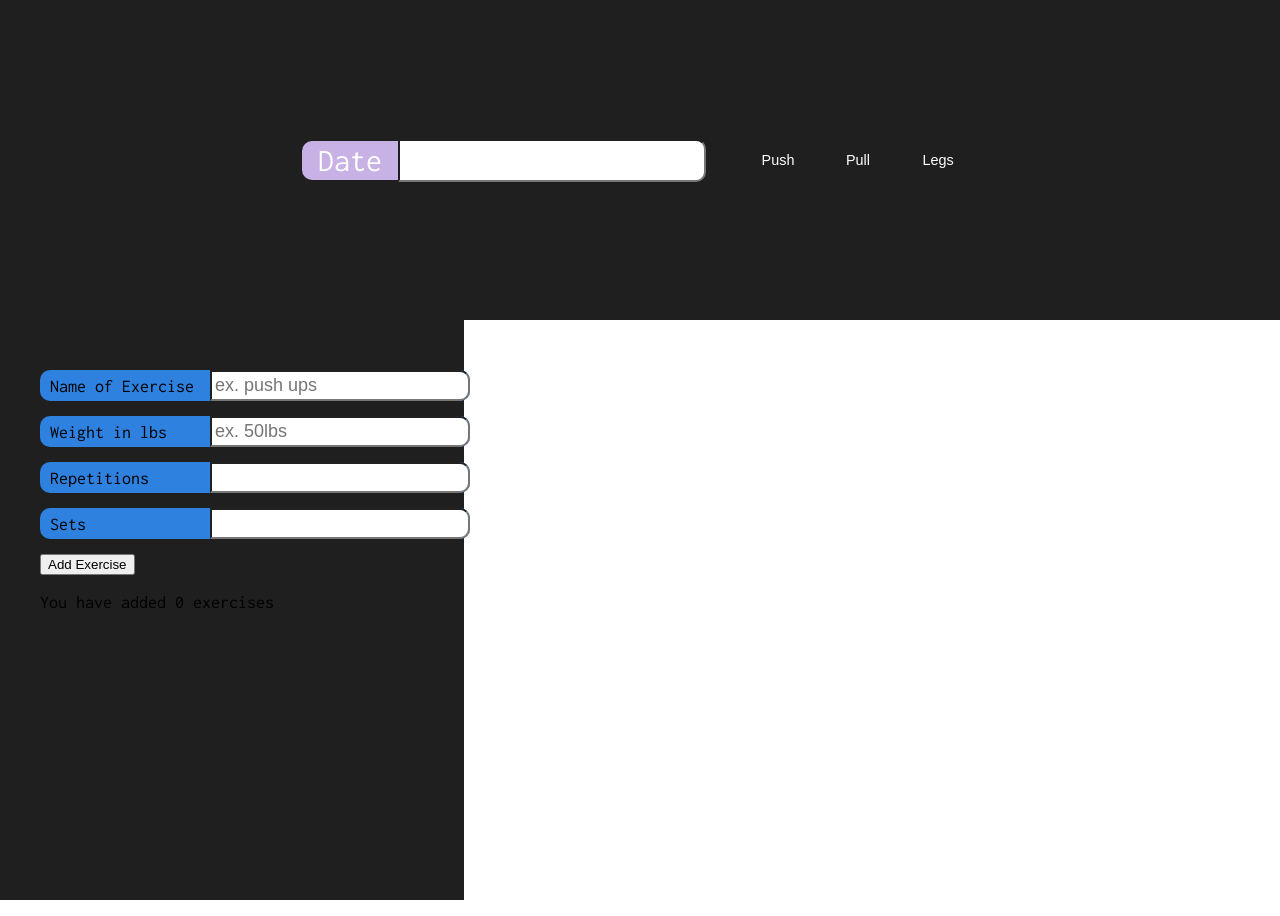
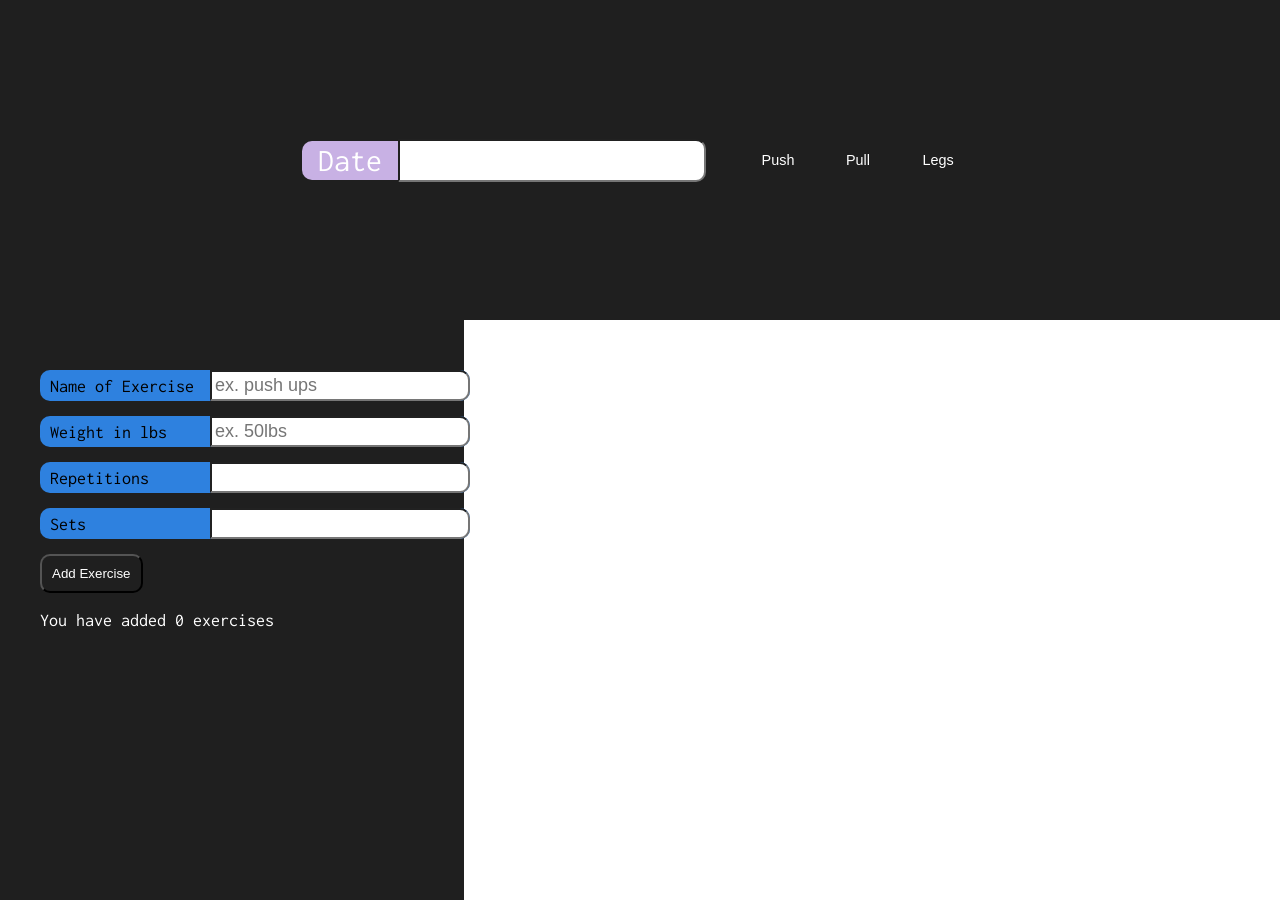
Before and after one commit to alvt55/MERN-Workout-Companion, a React (Vite) app in the folder workout-tracker/: page / in a window 1280 px wide. Built offline with nearby package versions, Linux system fonts and the light colour scheme.

Commit message:
Worked on props to pass data to session component

```diff
--- a/workout-tracker/src/App.jsx
+++ b/workout-tracker/src/App.jsx
@@ -2,8 +2,8 @@ import { useState } from 'react'
 import reactLogo from './assets/react.svg'
 import viteLogo from '/vite.svg'
 
-import SessionFirst from './SessionFirst/SessionFirst'
-import Exercises from './Exercises/Exercises'
+import SessionFirst from './SessionFirst'
+import Exercises from './Exercises'
 import './index.css'
 
 function App() {
@@ -13,7 +13,7 @@ function App() {
     // delete break later
     <>
       <SessionFirst></SessionFirst>
-      <Exercises></Exercises>
+
 
     </>
   );
--- /dev/null
+++ b/workout-tracker/src/DisplayExercises.jsx
@@ -0,0 +1,45 @@
+import Exercises from "./Exercises";
+import { useState, useRef, useEffect} from 'react'
+import Sessions from "./Sessions";
+
+
+function DisplayExercises(props) {
+
+
+    // calls display when exercises are added
+    useEffect(() => {
+        display()
+    },[props]);
+
+
+
+    function display() {
+
+        let temp = "";
+
+        for (let i = 0; i < props.exercises.length; i++) {
+            const obj = props.exercises[i];
+            const objWeight = " (" + obj.weight + ") ";
+            temp += obj.sets + "x" + obj.reps + objWeight + obj.name + "\n";
+        }
+
+        document.getElementById("display-text").innerHTML = temp;
+    }
+
+
+    return(
+
+        <>
+
+        <div className="displayEx-container">
+            {/* pre keeps the new lines created by display()*/}
+            <pre id="display-text"></pre>
+        </div>
+
+        </>
+    );
+}
+
+// props.exercises
+
+export default DisplayExercises
--- /dev/null
+++ b/workout-tracker/src/DisplayExercisesStyles.css
@@ -0,0 +1,3 @@
+.displayEx-container {
+
+}
--- a/workout-tracker/src/Exercises/ExerciseStyles.css
+++ b/workout-tracker/src/ExerciseStyles.css
@@ -1,3 +1,8 @@
+
+ .ex-all {
+    display: flex;
+ }
+
  .exercises{
     width: 30%;
     height: 60vh;
@@ -6,9 +11,6 @@
     padding: 50px 40px;
 }
 
-.ex-container {
-
-}
 
 
 .label-input {
@@ -38,6 +40,15 @@
 
 }
 
-.my-form {
+.exercises button {
+    padding: 10px;
+    background-color: #1f1f1f;
+    color: white;
+    border-radius: 10px;
+    cursor: pointer;
+}
 
+
+#exercise-count {
+    color: white;
 }
--- a/workout-tracker/src/Exercises/Exercises.jsx
+++ b/workout-tracker/src/Exercises.jsx
@@ -1,6 +1,12 @@
-import { useState, useRef } from 'react'
+
+import { useState, useRef, createContext } from 'react'
 import './ExerciseStyles.css'
-function Exercises() {
+import DisplayExercises from './DisplayExercises';
+import Sessions from './Sessions';
+
+
+
+function Exercises(prop) {
 
     const name = useRef("");
     const weight = useRef(0);
@@ -54,11 +60,11 @@ function Exercises() {
 
 
     return (
-        <div className="exercises">
 
-            <div className="ex-container">
+        <>
+        <div className="ex-all">
 
-
+            <div className="exercises">
                 <form id="my-form" className='my-form'>
 
                     {/* .label-input represents a pair of label and inputs in a row */}
@@ -88,9 +94,17 @@ function Exercises() {
 
                 <button onClick={addExercise}>Add Exercise</button>
                 <p id="exercise-count">You have added {exercises.length} exercises</p>
-            </div>
 
-        </div >
+
+            </div >
+
+            <DisplayExercises exercises={exercises}></DisplayExercises>
+
+        </div>
+        <Sessions exercises={exercises} date={prop.date} day={prop.day}></Sessions>
+        </>
+
+
     );
 
 
--- a/workout-tracker/src/SessionFirst/SessionFirst.jsx
+++ b/workout-tracker/src/SessionFirst.jsx
@@ -1,5 +1,9 @@
-import { useState, useRef } from 'react'
+import { useState, useRef, useContext, createContext } from 'react'
 import './SessionFirstStyles.css'
+import Exercises from './Exercises';
+
+
+
 
 // prompting for workout info beforehand - date and day of split
 function SessionFirst() {
@@ -48,13 +52,15 @@ function SessionFirst() {
 
     return (
 
+        <>
+
 
             <div className="session">
                 <div className="sf-container">
 
                     <div className="date">
                         <label htmlFor="">Date</label>
-                    <input value={date} onChange={updateDate}/>
+                        <input value={date} onChange={updateDate} />
                     </div>
 
 
@@ -84,7 +90,13 @@ function SessionFirst() {
 
 
                 </div>
+
             </div>
+
+
+                <Exercises date={date} day={day}></Exercises>
+
+        </>
     );
 }
 
--- /dev/null
+++ b/workout-tracker/src/Sessions.jsx
@@ -0,0 +1,16 @@
+
+import { useState, useRef, createContext } from 'react'
+
+
+function Sessions(prop) {
+
+    function display() {
+        console.log(prop.date);
+    }
+
+    return(
+       <p>{prop.date}</p>
+    )
+}
+
+export default Sessions
```
Also changed, not shown: workout-tracker/src/SessionFirstStyles.css (renamed from workout-tracker/src/SessionFirst/SessionFirstStyles.css). Lines whose indentation alone changed are shown as unchanged.
